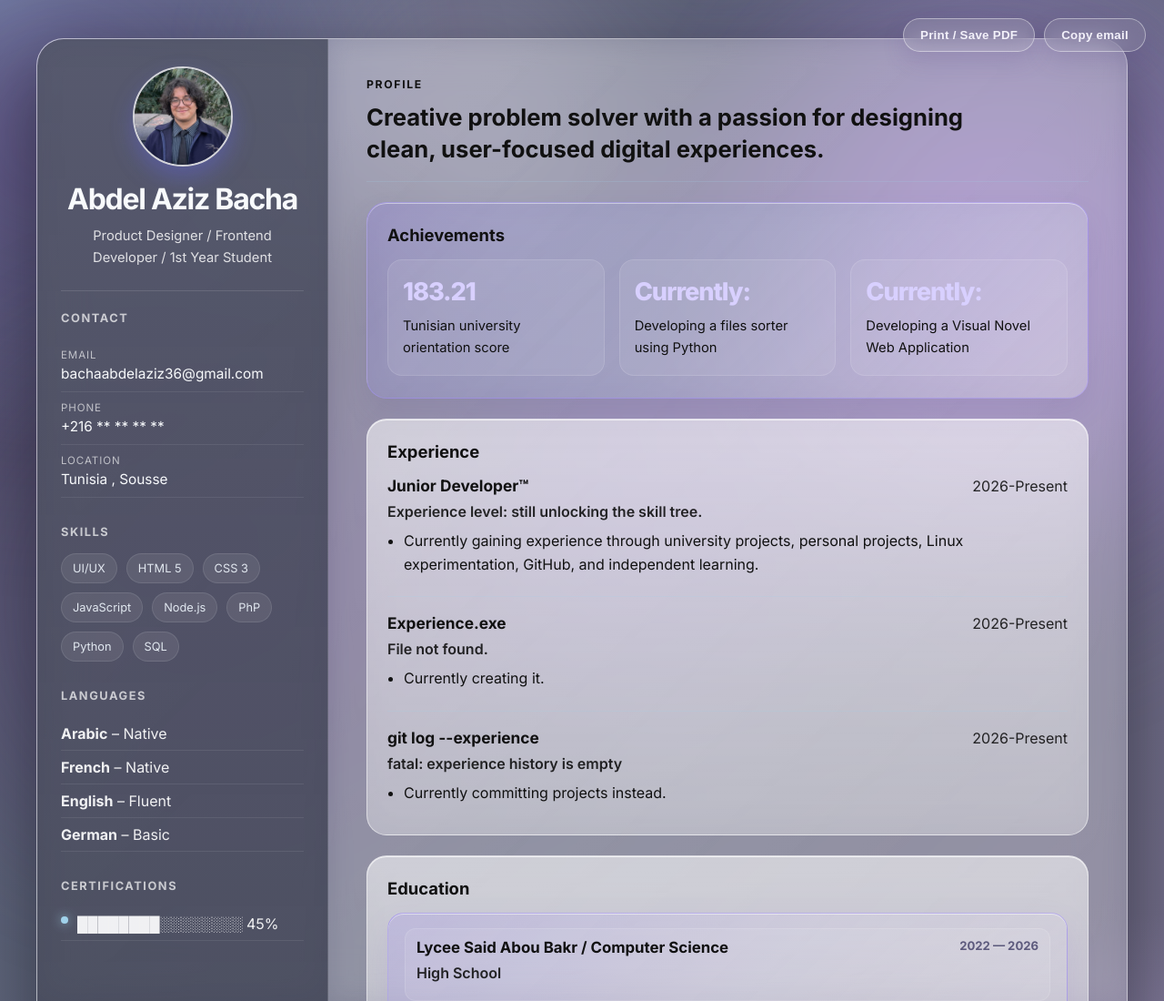
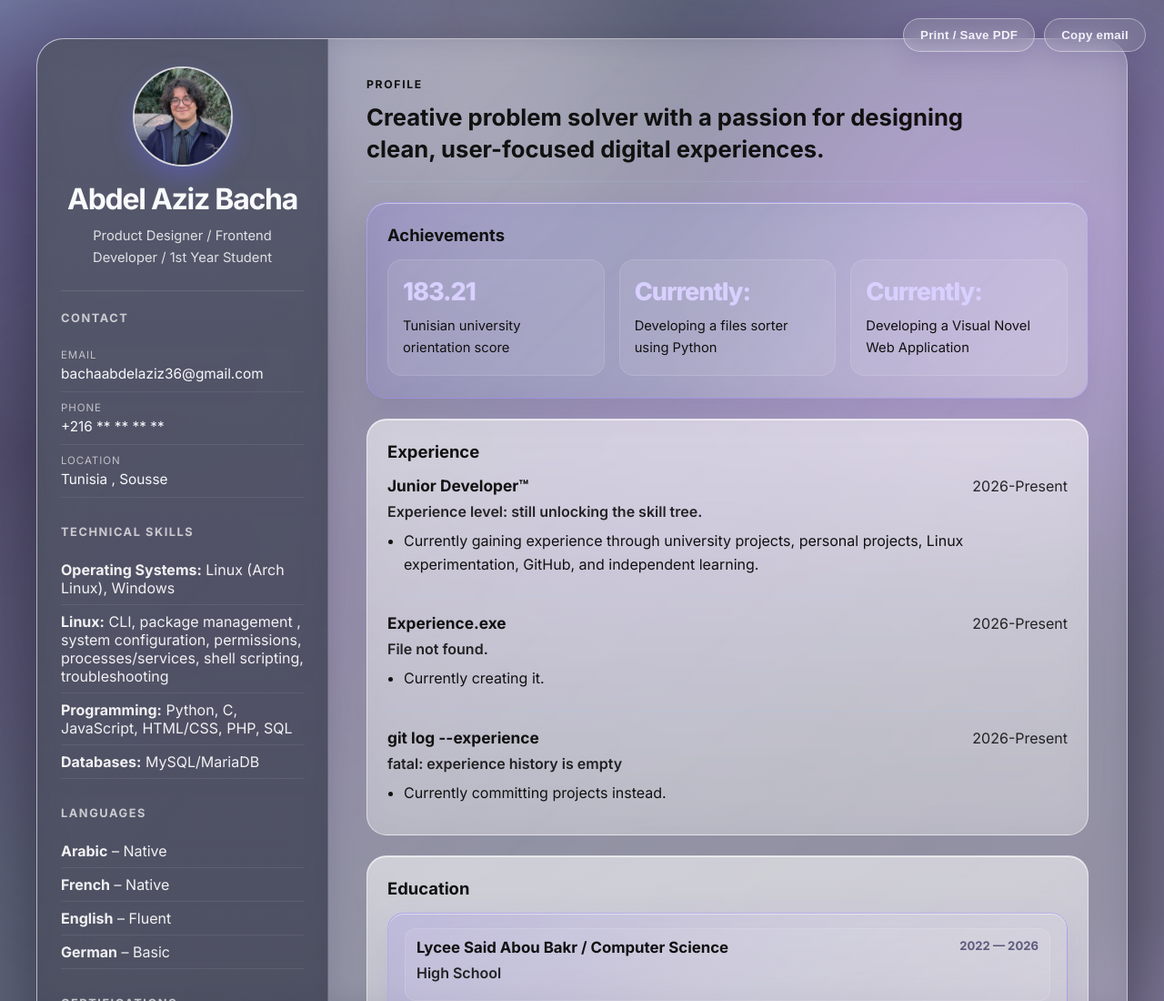
Before and after one commit to Abdel-Aziz-Bacha/Abt-me, a plain HTML site: page index.html in a window 1280 px wide. Shown: the top 1100 px of the page at 91% size. Drawn offline with Linux system fonts and the light colour scheme.

Commit message:
changed somehing

```diff
--- a/index.html
+++ b/index.html
@@ -33,17 +33,13 @@
         </section>
 
         <section class="sidebar-section">
-          <h2>Skills</h2>
-          <div class="tag-list">
-            <span>UI/UX</span>
-            <span>HTML 5</span>
-            <span>CSS 3</span>
-            <span>JavaScript</span>
-            <span>Node.js</span>
-            <span>PhP</span>
-            <span>Python</span>
-            <span>SQL</span>
-          </div>
+          <h2>Technical Skills</h2>
+          <ul class="mini-list">
+            <li><strong>Operating Systems:</strong> Linux (Arch Linux), Windows</li>
+            <li><strong>Linux:</strong> CLI, package management , system configuration, permissions, processes/services, shell scripting, troubleshooting</li>
+            <li><strong>Programming:</strong> Python, C, JavaScript, HTML/CSS, PHP, SQL</li>
+            <li><strong>Databases:</strong> MySQL/MariaDB</li>
+          </ul>
         </section>
 
         <section class="sidebar-section">
```
